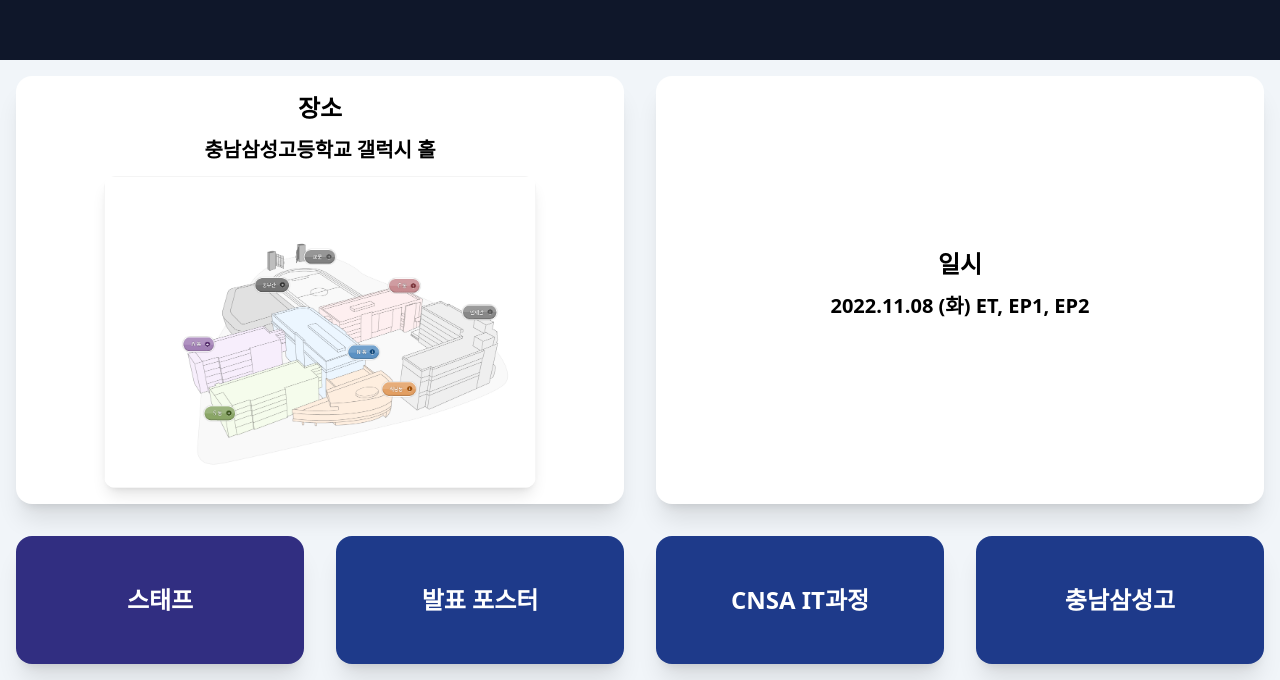
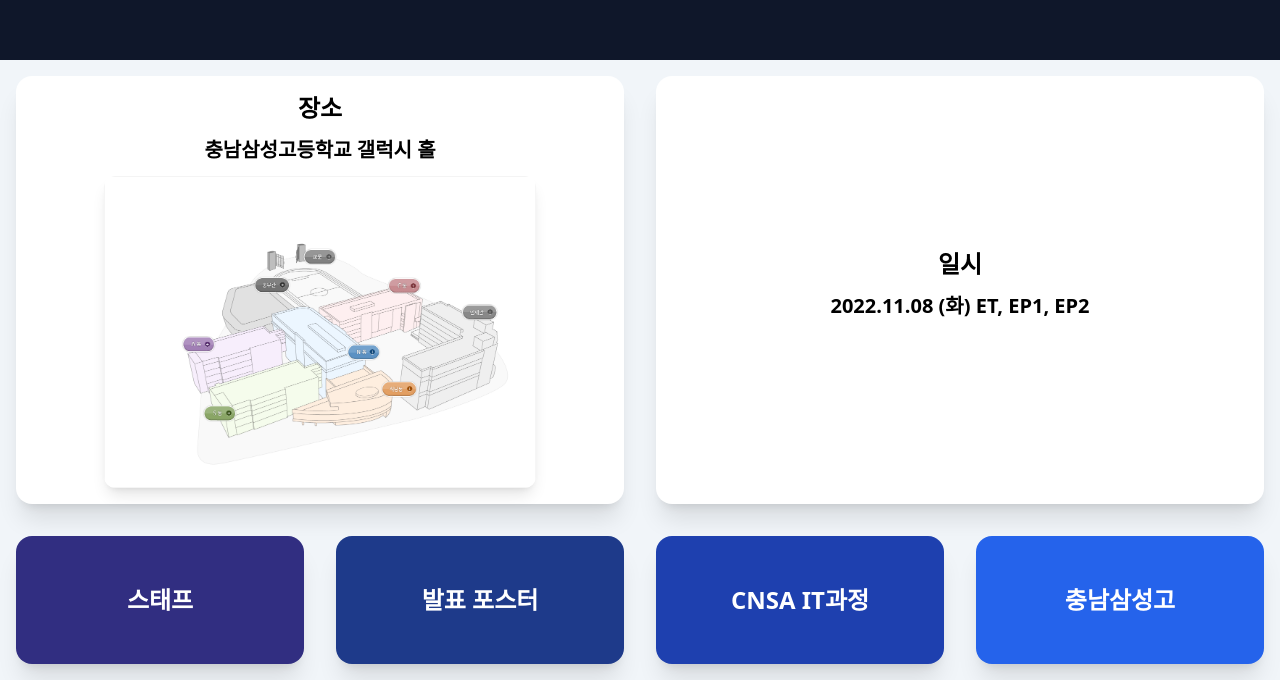
Before and after one commit to jhyunwoo/sw-research, a Next.js app: page / in a window 1280 px wide. Shown: the part 740-1420 px from the top of the page. Built offline with nearby package versions, Linux system fonts and the light colour scheme.

Commit message:
edit button color

```diff
--- a/pages/index.js
+++ b/pages/index.js
@@ -48,12 +48,12 @@ export default function Page() {
             </div>
           </Link>
           <Link href="http://it.cnsa.hs.kr">
-            <div className='bg-blue-900 py-12 hover:bg-blue-800 transition duration-300 m-4 p-4 rounded-2xl shadow-xl'>
+            <div className='bg-blue-800 py-12 hover:bg-blue-700 transition duration-300 m-4 p-4 rounded-2xl shadow-xl'>
               <div className='text-2xl font-bold text-center text-white'>CNSA IT과정</div>
             </div>
           </Link>
           <Link href="https://cnsa.hs.kr">
-            <div className='bg-blue-900 py-12 hover:bg-blue-800 transition duration-300 m-4 p-4 rounded-2xl shadow-xl'>
+            <div className='bg-blue-600 py-12 hover:bg-blue-500 transition duration-300 m-4 p-4 rounded-2xl shadow-xl'>
               <div className='text-2xl font-bold text-center text-white'>충남삼성고</div>
             </div>
           </Link>
```
